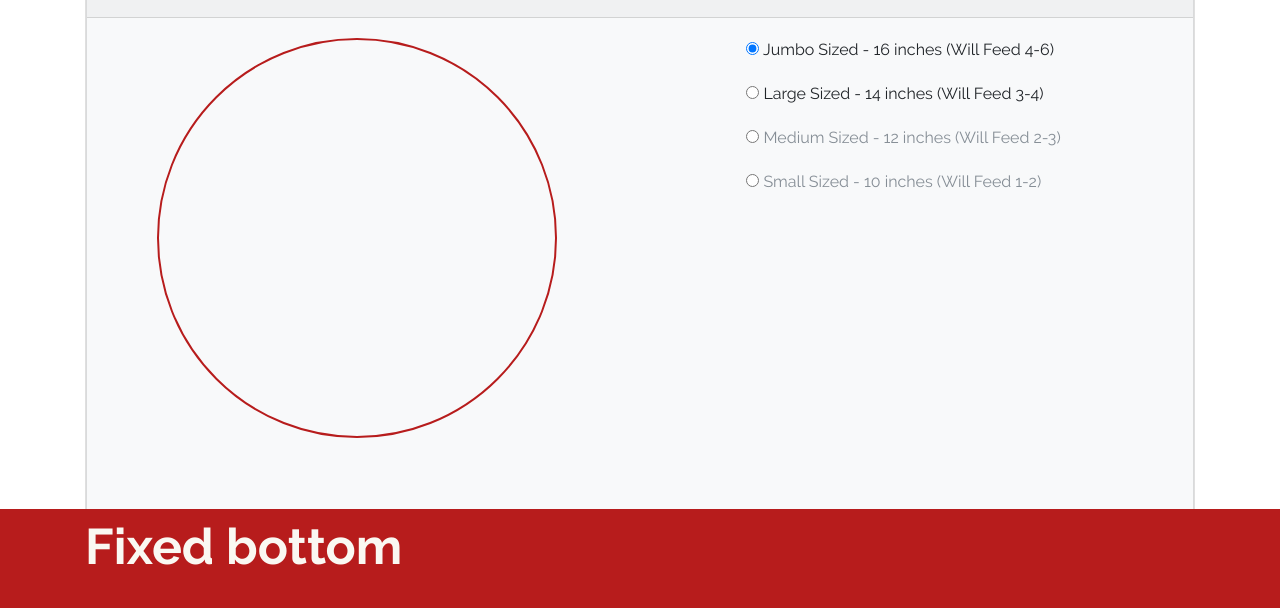
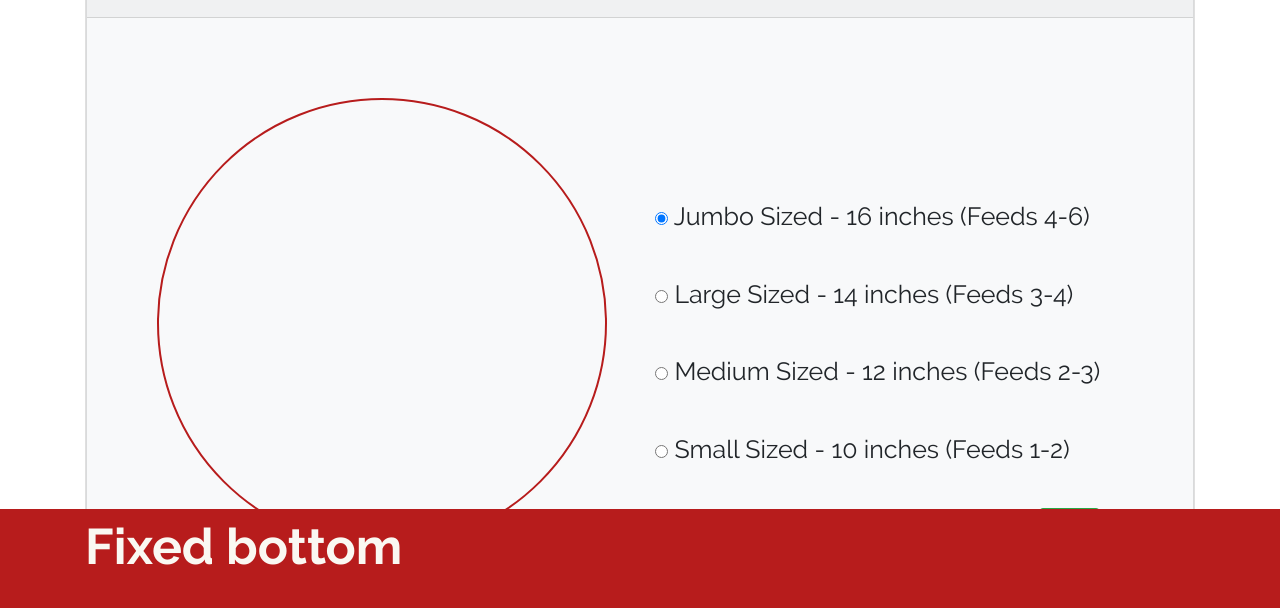
Before and after one commit to CodingTea17/prodigy-pizza, a plain HTML site: page index.html in a window 1280 px wide. Both pictures are taken after a click on the element "Order". Shown: the part 191-799 px from the top of the page. Drawn offline with Linux system fonts and the light colour scheme.

Commit message:
add frontend logic for the choose pizza size page

```diff
--- a/css/styles.css
+++ b/css/styles.css
@@ -26,7 +26,7 @@ a:hover {
   text-decoration: none;
 }
 .form-check {
-  margin-bottom: 20px;
+  margin-bottom: 40px;
 }
 .logo {
   font-family: "monoton";
@@ -61,13 +61,38 @@ a:hover {
 }
 .circle {
 	border-radius: 50%;
-	width: 400px;
-	height: 400px;
+	width: 450px;
+	height: 450px;
   border: 2px solid #b71c1c;
-  margin-left: 50px;;
+  margin-left: 50px;
 	/* width and height can be anything, as long as they're equal */
+}
+.next {
+  float: right;
+}
+#submit-order {
+  display: none;
+}
+#next-size {
+
+}
+#pizza-maker-row {
+  margin-top: 60px;
 }
 #order-pizza {
   display: none;
   margin-top: 30px;
 }
+#pizza-size-radio {
+  position: absolute;
+  top: 20%;
+  font-size: 25px;
+}
+#pizza-preview {
+  width: 100%;
+  height: 500px;
+}
+#pizza-form {
+  width: 100%;
+  height: 500px;
+}
--- a/index.html
+++ b/index.html
@@ -42,40 +42,42 @@
             <div class="card">
               <div class="card bg-light">
                 <div class="card-header"><h1>Create Your Own Prodigy</h1></div>
-                <div class="card-body">
+                <div class="card-body" id="pizza-maker-row">
                   <div class="row">
-                    <div class="col-lg-7">
+                    <div id="pizza-preview" class="col-lg-6">
                       <div class="circle">
                       </div>
                     </div>
-                    <div class="col-lg-5">
+                    <div id="pizza-form" class="col-lg-6">
                       <form id="pizza-maker">
                         <div id="pizza-size-radio">
                           <div class="form-check">
                             <label class="form-check-label">
-                              <input class="form-check-input" type="radio" name="pizza-size" id="pizza-size-j" value="3" checked>
-                              Jumbo Sized - 16 inches (Will Feed 4-6)
+                              <input class="form-check-input" type="radio" name="pizzaSize" id="pizza-size-j" value="3" checked>
+                              Jumbo Sized - 16 inches (Feeds 4-6)
                             </label>
                           </div>
                           <div class="form-check">
                             <label class="form-check-label">
-                              <input class="form-check-input" type="radio" name="pizza-size" id="pizza-size-l" value="2">
-                              Large Sized - 14 inches (Will Feed 3-4)
+                              <input class="form-check-input" type="radio" name="pizzaSize" id="pizza-size-l" value="2">
+                              Large Sized - 14 inches (Feeds 3-4)
                             </label>
                           </div>
-                          <div class="form-check disabled">
+                          <div class="form-check">
                             <label class="form-check-label">
-                              <input class="form-check-input" type="radio" name="pizza-size" id="pizza-size-m" value="1">
-                              Medium Sized - 12 inches (Will Feed 2-3)
+                              <input class="form-check-input" type="radio" name="pizzaSize" id="pizza-size-m" value="1">
+                              Medium Sized - 12 inches (Feeds 2-3)
                             </label>
                           </div>
-                          <div class="form-check disabled">
+                          <div class="form-check">
                             <label class="form-check-label">
-                              <input class="form-check-input" type="radio" name="pizza-size" id="pizza-size-s" value="0">
-                              Small Sized - 10 inches (Will Feed 1-2)
+                              <input class="form-check-input" type="radio" name="pizzaSize" id="pizza-size-s" value="0">
+                              Small Sized - 10 inches (Feeds 1-2)
                             </label>
                           </div>
+                          <button id="next-size" class="btn btn-success next" type="button">Next</button>
                         </div>
+                        <button id="submit-order" class="btn btn-success" type="button">Submit Your Pizza Order!</button>
                       </form>
                     </div>
                   </div>
--- a/js/scripts.js
+++ b/js/scripts.js
@@ -13,6 +13,20 @@ $(document).ready(function(){
   $("#order").click(function(){
     $("#main-page").hide();
     $("#order-pizza").show();
+    $("#pizza-maker input").change(function() {
+      if($("input[name=pizzaSize]:checked").val() === "3"){
+        $(".circle").css({"height": "400px", "width":"400px"});
+      } else if($("input[name=pizzaSize]:checked").val() === "2"){
+        $(".circle").css({"height": "350px", "width":"350px"});
+      } else if($("input[name=pizzaSize]:checked").val() === "1"){
+        $(".circle").css({"height": "300px", "width":"300px"});
+      } else if($("input[name=pizzaSize]:checked").val() === "0"){
+        $(".circle").css({"height": "250px", "width":"250px"});
+      }
+    });
+    $("#next-size").click(function(){
+
+    })
   });
 
 });
```
